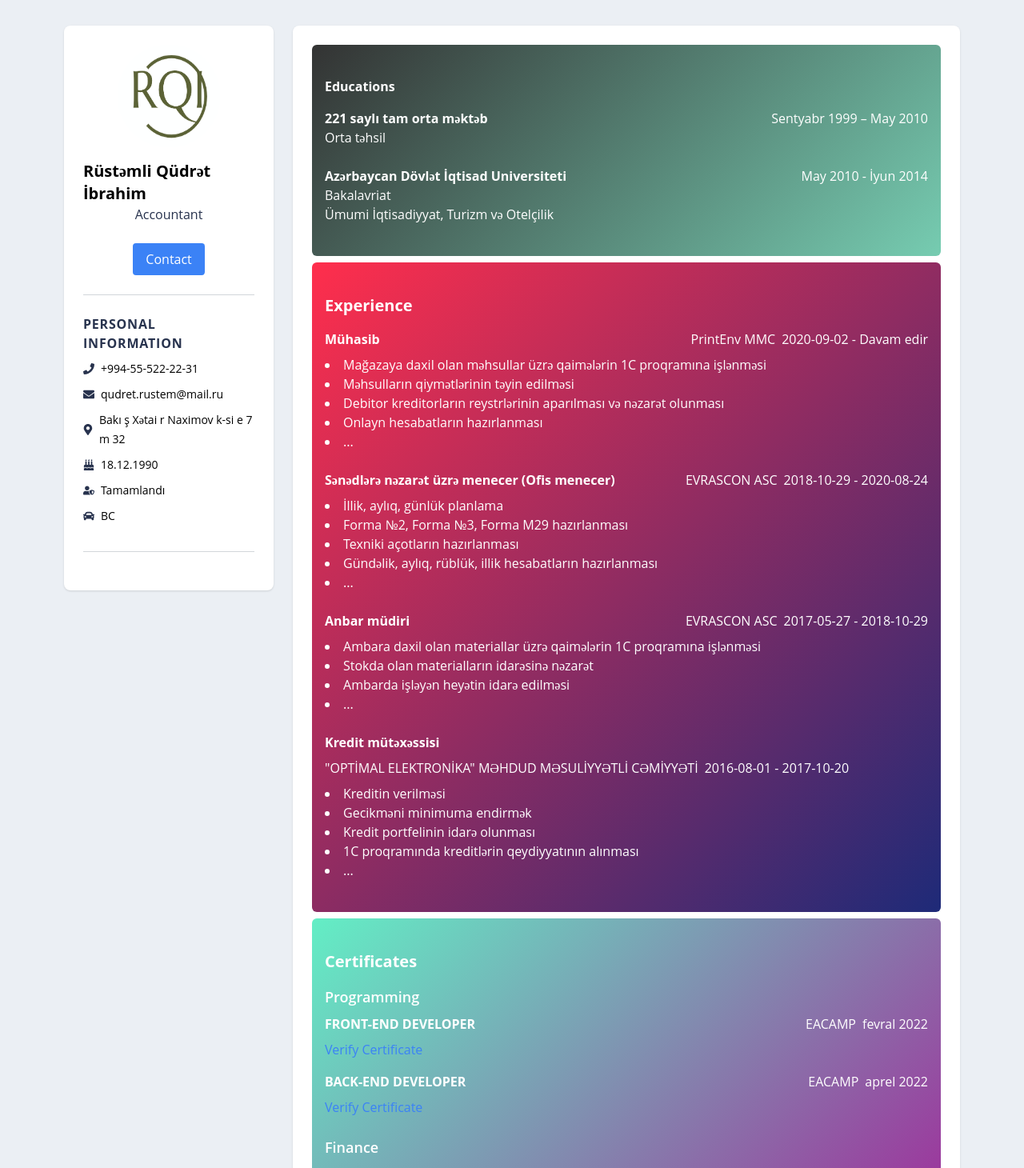
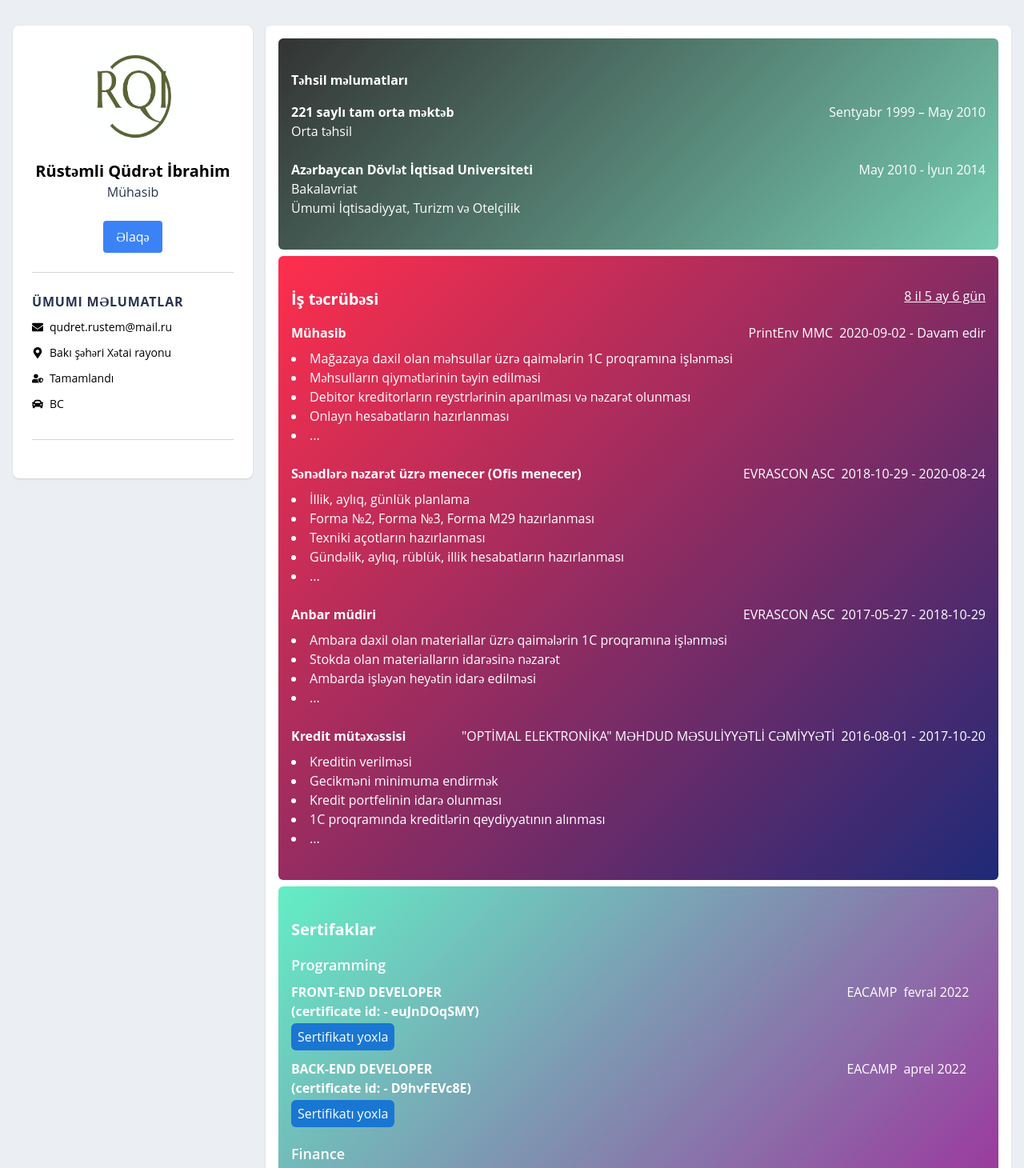
Before and after one commit to rqisystem/rqi, a React (Vite) app: page / in a window 1280 px wide. Shown: the top 1460 px of the page at 80% size. Built offline with nearby package versions, Linux system fonts and the light colour scheme.

Commit message:
tjird commit

```diff
--- a/src/App.jsx
+++ b/src/App.jsx
@@ -8,11 +8,12 @@
 const App = () => {
   return (
     <div className="bg-gray-100 w-full min-h-[100vh]">
-      <div className="container mx-auto py-8">
-        <div className="grid grid-cols-4 sm:grid-cols-12 gap-6 px-4">
+      <div className="px-4 py-8">
+        <div className="grid grid-cols-1 md:grid-cols-12 lg:grid-cols-12 gap-4">
+          <div className="col-span-1 md:col-span-5 lg:col-span-3">
             <General />
-          <div className="col-span-4 sm:col-span-9">
-            <div className="bg-white shadow rounded-lg p-6">
+          </div>
+          <div className="col-span-1 md:col-span-7 lg:col-span-9 bg-white shadow p-4 rounded-md">
             <Educations />
             <Experiences />
             <Certificates />
@@ -22,7 +23,6 @@
         </div>
       </div>
     </div>
-    </div>
   );
 };
 
--- a/src/components/Certificates.jsx
+++ b/src/components/Certificates.jsx
@@ -5,26 +5,30 @@
     <div
       className="p-4 rounded-md mb-2"
       style={{ background: 'linear-gradient(135deg, #63EEC5, #A12699)' }}>
-      <h2 className="text-white text-xl font-bold mt-6 mb-4">Certificates</h2>
+      <h2 className="text-white text-xl font-bold mt-6 mb-4">Sertifaklar</h2>
       {Object.keys(certificates).map((category) => (
         <div key={category} className="mb-6">
           <h3 className="text-white text-lg font-semibold mb-2 capitalize">{category}</h3>
-          {certificates[category].map((certificate, index) => (
+          {certificates[category]?.map((certificate, index) => (
             <div key={index} className="mb-4">
-              <div className="flex justify-between flex-wrap gap-2 w-full">
-                <span className="text-white font-bold">{certificate?.title}</span>
-                <p>
+              <div className="flex flex-wrap justify-between w-full">
+                <span className="flex flex-col text-white font-bold w-full md:w-4/5">
+                  <span>{certificate?.title}</span>
+                  <span>(certificate id:&nbsp;-&nbsp;{certificate?.id})</span>
+                </span>
+
+                <p className="w-full md:w-1/5">
                   <span className="text-white mr-2">{certificate?.issuer}</span>
                   <span className="text-white">{certificate?.date}</span>
                 </p>
               </div>
-              <p className="mt-2">
+              <p className="mt-2 w-full md:w-1/4">
                 <a
-                  href={`${certificate?.verificationUrl}?id=${certificate?.id}`}
+                  href={`${certificate?.verificationUrl}`}
                   target="_blank"
                   rel="noopener noreferrer"
-                  className="text-blue-500 hover:underline">
-                  Verify Certificate
+                  className="bg-blue-750 py-1.5 px-2 rounded-md text-white">
+                  Sertifikatı yoxla
                 </a>
               </p>
             </div>
--- a/src/components/Educations.jsx
+++ b/src/components/Educations.jsx
@@ -5,7 +5,7 @@
     <div
       className="p-4 rounded-md"
       style={{ background: 'linear-gradient(135deg, #333333, #76CCB1)' }}>
-      <h2 className="text-white dtext-xl font-bold mt-6 mb-4">Educations</h2>
+      <h2 className="text-white dtext-xl font-bold mt-6 mb-4">Təhsil məlumatları</h2>
       {educationData.map((education, index) => (
         <div key={index} className="mb-6">
           <div className="flex justify-between flex-wrap gap-2 w-full">
--- a/src/components/Experiences.jsx
+++ b/src/components/Experiences.jsx
@@ -1,11 +1,14 @@
-import experiences from '../data/experiences';
+import { calculateSummary, experiences } from '../data/experiences';
 
 const Experiences = () => {
   return (
     <div
       className="p-4 rounded-md my-2"
       style={{ background: 'linear-gradient(135deg, #FF2E4C, #1E2A78)' }}>
-      <h2 className="text-white text-xl font-bold mt-6 mb-4">Experience</h2>
+      <div className="flex items-center justify-between">
+        <h2 className="text-white text-xl font-bold mt-6 mb-4">İş təcrübəsi</h2>
+        <span className='text-white underline'>{calculateSummary()}</span>
+      </div>
       {experiences.map((experience, index) => (
         <div key={index} className="mb-6">
           <div className="flex justify-between flex-wrap gap-2 w-full">
--- a/src/components/General.jsx
+++ b/src/components/General.jsx
@@ -1,11 +1,3 @@
-import {
-  FaPhone,
-  FaEnvelope,
-  FaMapMarkerAlt,
-  FaBirthdayCake,
-  FaUserShield,
-  FaCar,
-} from 'react-icons/fa';
 import generalInfo from '../data/general';
 
 const General = () => {
@@ -18,46 +10,28 @@
             className="w-32 h-32 bg-gray-300 rounded-full mb-4 shrink-0"
             alt="Profile"
           />
-          <h1 className="text-xl font-bold">{generalInfo?.name || ''}</h1>
-          <p className="text-gray-700">{generalInfo?.position || ''}</p>
+          <h1 className="text-xl font-bold">{generalInfo?.main?.name}</h1>
+          <p className="text-gray-700">{generalInfo?.main?.position}</p>
           <div className="mt-6 flex flex-wrap gap-4 justify-center">
             <a
-              href={`mailto:${generalInfo?.email}`}
+              href={`mailto:${generalInfo?.secondary?.email?.title}`}
               className="bg-blue-500 hover:bg-blue-600 text-white py-2 px-4 rounded">
-              Contact
+              Əlaqə
             </a>
           </div>
         </div>
         <hr className="my-6 border-t border-gray-300" />
         <div className="flex flex-col">
           <span className="text-gray-700 uppercase font-bold tracking-wider mb-2">
-            Personal Information
+            Ümumi Məlumatlar
           </span>
           <ul className="list-none">
-            <li className="flex items-center mb-2 text-sm">
-              <FaPhone className="mr-2 text-gray-700 " />
-              <span>{generalInfo?.phone || ''}</span>
-            </li>
-            <li className="flex items-center mb-2 text-sm">
-              <FaEnvelope className="mr-2 text-gray-700" />
-              <span>{generalInfo?.email || ''}</span>
-            </li>
-            <li className="flex items-center mb-2 text-sm">
-              <FaMapMarkerAlt className="mr-2 text-gray-700" />
-              <span>{generalInfo?.address || ''}</span>
-            </li>
-            <li className="flex items-center mb-2 text-sm">
-              <FaBirthdayCake className="mr-2 text-gray-700" />
-              <span>{generalInfo?.birthDate || ''}</span>
-            </li>
-            <li className="flex items-center mb-2 text-sm">
-              <FaUserShield className="mr-2 text-gray-700" />
-              <span>{generalInfo?.militaryService || ''}</span>
-            </li>
-            <li className="flex items-center mb-2 text-sm">
-              <FaCar className="mr-2 text-gray-700" />
-              <span>{generalInfo?.driversLicense || ''}</span>
-            </li>
+            {Object.values(generalInfo?.secondary).map((info, index) => (
+              <li key={index} className="flex items-center mb-2 text-sm">
+                <info.icon />
+                <span className="ml-2">{info?.title}</span>
+              </li>
+            ))}
           </ul>
         </div>
         <hr className="my-6 border-t border-gray-300" />
--- a/src/components/Skills.jsx
+++ b/src/components/Skills.jsx
@@ -5,7 +5,7 @@
     <div
       className="flex flex-col p-4 rounded-md"
       style={{ background: 'linear-gradient(135deg, #1b262a, #ed8761)' }}>
-      <span className="text-white uppercase font-bold tracking-wider mb-2">Skills</span>
+      <span className="text-white uppercase font-bold tracking-wider mb-2">Bacarıqlar</span>
       {Object.keys(skills).map((category) => (
         <div key={category} className="mb-4">
           <span className="text-white font-bold">
--- a/src/data/experiences.js
+++ b/src/data/experiences.js
@@ -52,4 +52,21 @@
   },
 ];
 
-export default experiences;
+const calculateSummary = () => {
+  const totalExperience = experiences.reduce((acc, exp) => {
+    const startDate = new Date(exp.startDate);
+    const endDate = exp.endDate === 'Davam edir' ? new Date() : new Date(exp.endDate);
+    const diffTime = Math.abs(endDate - startDate);
+    const diffDays = Math.ceil(diffTime / (1000 * 60 * 60 * 24));
+    return acc + diffDays;
+  }, 0);
+
+  const years = Math.floor(totalExperience / 365);
+  const remainingDaysAfterYears = totalExperience % 365;
+  const months = Math.floor(remainingDaysAfterYears / 30);
+  const days = remainingDaysAfterYears % 30;
+
+  return `${years} il ${months} ay ${days} gün`;
+};
+
+export { experiences, calculateSummary };
--- a/src/data/general.js
+++ b/src/data/general.js
@@ -1,12 +1,40 @@
+import {
+  // FaPhone,
+  FaEnvelope,
+  FaMapMarkerAlt,
+  // FaBirthdayCake,
+  FaUserShield,
+  FaCar,
+} from 'react-icons/fa';
 const generalInfo = {
-  name: 'Rüstəmli Qüdrət İbrahim',
-  position: 'Accountant',
-  birthDate: '18.12.1990',
-  phone: '+994-55-522-22-31',
-  email: 'qudret.rustem@mail.ru',
-  address: 'Bakı ş Xətai r Naximov k-si e 7 m 32',
-  militaryService: 'Tamamlandı',
-  driversLicense: 'BC',
+  main: { name: 'Rüstəmli Qüdrət İbrahim', position: 'Mühasib' },
+
+  secondary: {
+    // birthDate: {
+    //   title: '18.12.1990',
+    //   icon: FaBirthdayCake,
+    // },
+    // phone: {
+    //   title: '+994-55-522-22-31',
+    //   icon: FaPhone,
+    // },
+    email: {
+      title: 'qudret.rustem@mail.ru',
+      icon: FaEnvelope,
+    },
+    address: {
+      title: 'Bakı şəhəri Xətai rayonu',
+      icon: FaMapMarkerAlt,
+    },
+    militaryService: {
+      title: 'Tamamlandı',
+      icon: FaUserShield,
+    },
+    driversLicense: {
+      title: 'BC',
+      icon: FaCar,
+    },
+  },
 };
 
 export default generalInfo;
```
Lines whose indentation alone changed are shown as unchanged.
